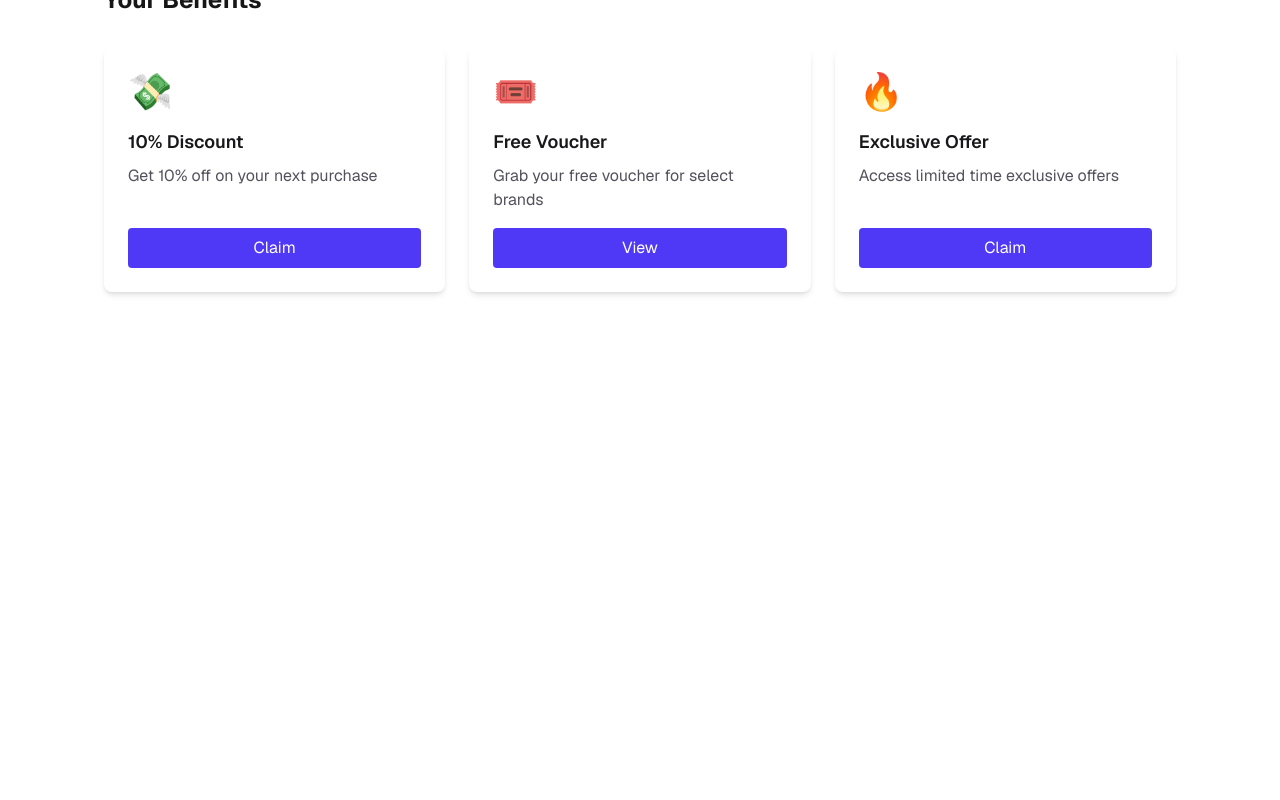
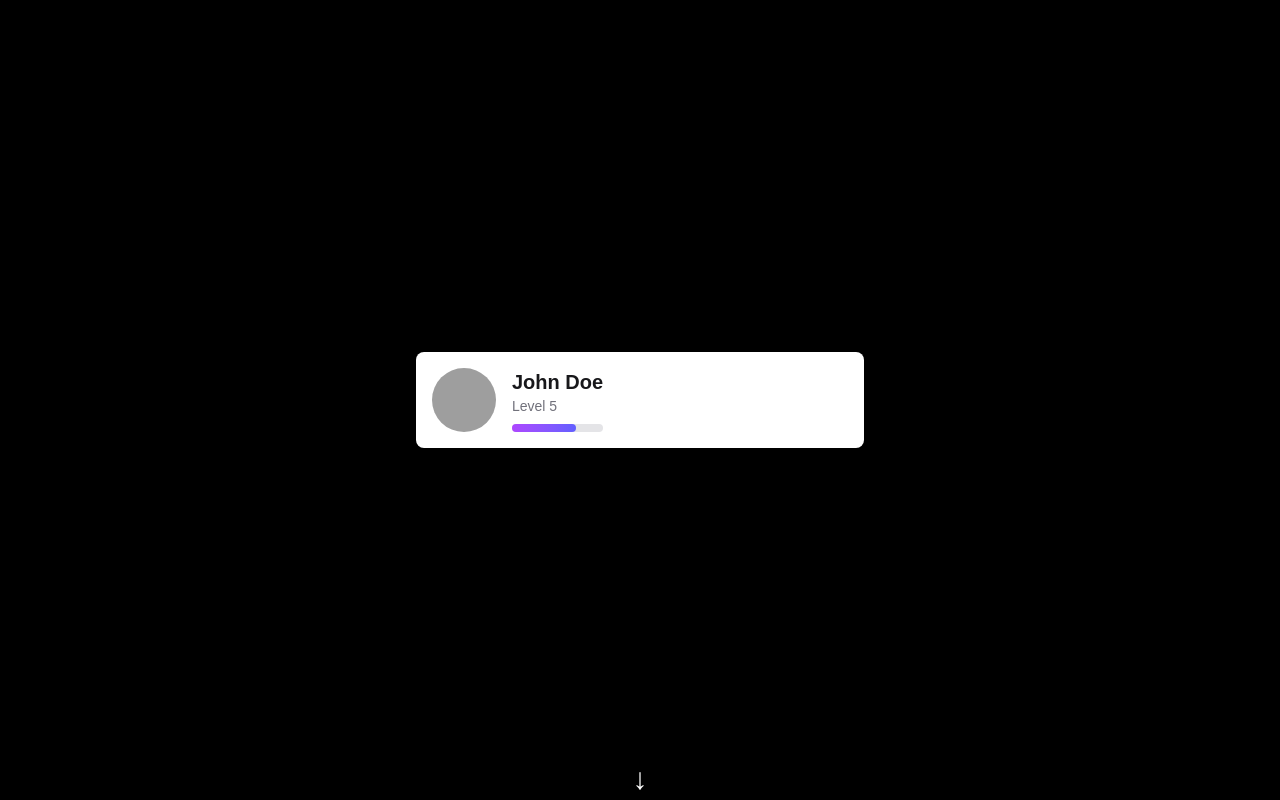
Before and after one commit to mayarelgarf/cred-dashboard, a Next.js app: page / in a window 1280 px wide. Shown: the top 800 px of the page. Built offline with nearby package versions, Linux system fonts and the light colour scheme; grey boxes are pictures that could not be loaded.

Commit message:
setup framer motion , recharts and shadcn, integrate them

```diff
--- a/src/app/page.tsx
+++ b/src/app/page.tsx
@@ -1,22 +1,38 @@
-
 import BenefitsSection from "@/components/BenefitsSection";
-import ProfileSummary from "@/components/profileSummary";
-
+import ProfileSummary from "@/components/ProfileSummary";
+import RewardRadialChart from "@/components/RewardChart";
 
 export default function Home() {
   return (
-    <div className="grid grid-rows-[20px_1fr_20px] items-center justify-items-center min-h-screen p-8 pb-20 gap-16 sm:p-20 font-[family-name:var(--font-geist-sans)]">
-      <main className="p-6">
+    <div>
+      {/* Hero/Profile Section */}
+      <section className="min-h-screen flex items-center justify-center bg-black">
         <ProfileSummary
           name="John Doe"
           level={5}
           xpPercentage={70}
           avatarUrl="https://i.pravatar.cc/100"
         />
-         <h1 className="text-2xl font-bold mb-4">Your Benefits</h1>
+      </section>
+
+      {/* Scroll Indicator */}
+      <div className="flex justify-center -mt-8 mb-8">
+        <span className="animate-bounce text-3xl text-white">↓</span>
+      </div>
+
+      {/* Reward Chart Section */}
+      <section className="flex flex-col items-center justify-center py-20 bg-gradient-to-b from-black to-zinc-900">
+        <div className="w-full max-w-md">
+          <RewardRadialChart points={350} maxPoints={500} />
+        </div>
+      </section>
+
+
+      {/* Benefits Section */}
+      <section className="p-6">
+        <h1 className="text-2xl font-bold mb-4 text-white">Your Benefits</h1>
         <BenefitsSection />
-    </main>
-
+      </section>
     </div>
   );
 }
--- a/src/components/BenefitCard.tsx
+++ b/src/components/BenefitCard.tsx
@@ -1,6 +1,4 @@
-
-'use client';
-import React from 'react';
+import { motion } from 'framer-motion';
 
 interface BenefitCardProps {
   title: string;
@@ -10,9 +8,19 @@ interface BenefitCardProps {
   onClick?: () => void;
 }
 
+const cardVariants = {
+  hidden: { opacity: 0, y: 30 },
+  visible: { opacity: 1, y: 0, transition: { duration: 0.5 } },
+};
+
 const BenefitCard: React.FC<BenefitCardProps> = ({ title, icon, description, ctaText, onClick }) => {
   return (
-    <div className="bg-white dark:bg-zinc-900 rounded-lg shadow-md p-6 flex flex-col justify-between hover:shadow-lg transition-shadow cursor-pointer">
+    <motion.div
+      variants={cardVariants}
+      whileHover={{ scale: 1.04, boxShadow: '0 8px 32px rgba(80,80,200,0.15)' }}
+      whileTap={{ scale: 0.98 }}
+      className="bg-white dark:bg-zinc-900 rounded-lg shadow-md p-6 flex flex-col justify-between cursor-pointer transition-all"
+    >
       <div className="text-4xl mb-4">{icon}</div>
       <h3 className="text-lg font-semibold mb-2 text-zinc-900 dark:text-white">{title}</h3>
       <p className="text-zinc-600 dark:text-zinc-400 mb-4 flex-grow">{description}</p>
@@ -22,7 +30,7 @@ const BenefitCard: React.FC<BenefitCardProps> = ({ title, icon, description, cta
       >
         {ctaText}
       </button>
-    </div>
+    </motion.div>
   );
 };
 
--- a/src/components/BenefitsSection.tsx
+++ b/src/components/BenefitsSection.tsx
@@ -2,6 +2,12 @@
 // src/components/BenefitsSection.tsx
 import React from 'react';
 import BenefitCard from './BenefitCard';
+import { motion } from 'framer-motion';
+
+const cardVariants = {
+  hidden: { opacity: 0, y: 30 },
+  visible: { opacity: 1, y: 0, transition: { duration: 0.5 } },
+};
 
 const benefits = [
   {
@@ -29,18 +35,27 @@ const benefits = [
 
 const BenefitsSection: React.FC = () => {
   return (
-    <section className="mt-8 grid grid-cols-1 sm:grid-cols-2 md:grid-cols-3 gap-6">
+    <motion.section
+      className="min-h-screen py-16 mt-8 grid grid-cols-1 sm:grid-cols-2 md:grid-cols-3 gap-6"
+    >
       {benefits.map(({ id, title, icon, description, ctaText }) => (
+        <motion.div
+          key={id}
+          variants={cardVariants}
+          initial="hidden"
+          whileInView="visible"
+          viewport={{ once: true, amount: 0.2 }}
+        >
           <BenefitCard
-          key={id}
             title={title}
             icon={icon}
             description={description}
             ctaText={ctaText}
             onClick={() => alert(`Clicked ${title}`)}
           />
+        </motion.div>
       ))}
-    </section>
+    </motion.section>
   );
 };
 
```
Also changed, not shown: package.json (+11 -1 lines), 1 other file (tests, documents, lock files or other folders). Lines whose indentation alone changed are shown as unchanged.
